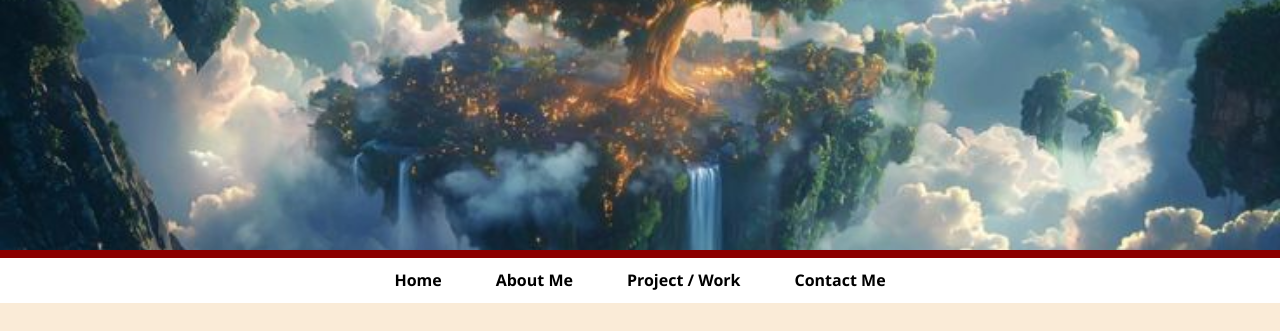
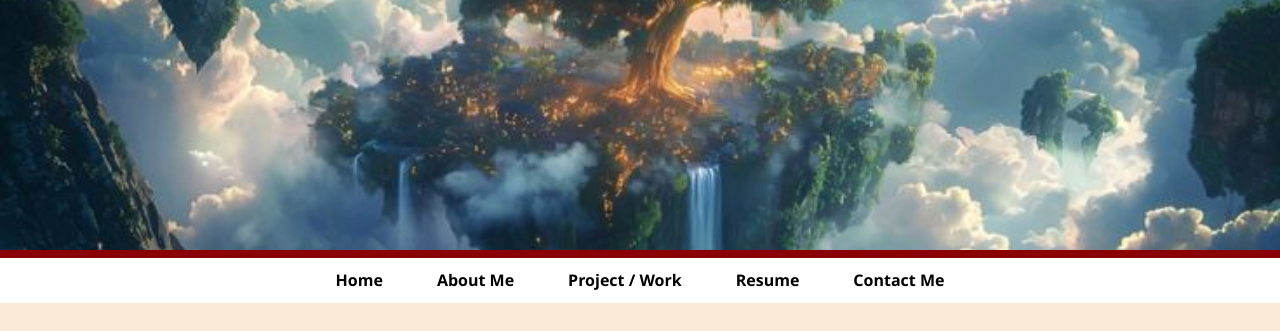
Before and after one commit to PerryIgbosi/Portfolio, a plain HTML site: page ContactMe.html in a window 1280 px wide. Shown: the top 331 px of the page. Drawn offline with Linux system fonts and the light colour scheme.

Commit message:
Add Resume link to navigation in ContactMe.html
Updated the ContactMe.html file to include a Resume link in the navigation.

```diff
--- a/ContactMe.html
+++ b/ContactMe.html
@@ -20,6 +20,7 @@
           <li><a href="index.html">Home</a></li>
           <li><a href="AboutMe.html">About Me</a></li>
           <li><a href="ProjectPage.html">Project / Work</a></li>
+          <li><a href="Resume.html">Resume</a></li>
           <li><a href="ContactMe.html">Contact Me</a></li>
         </ul>
       </nav>
```
